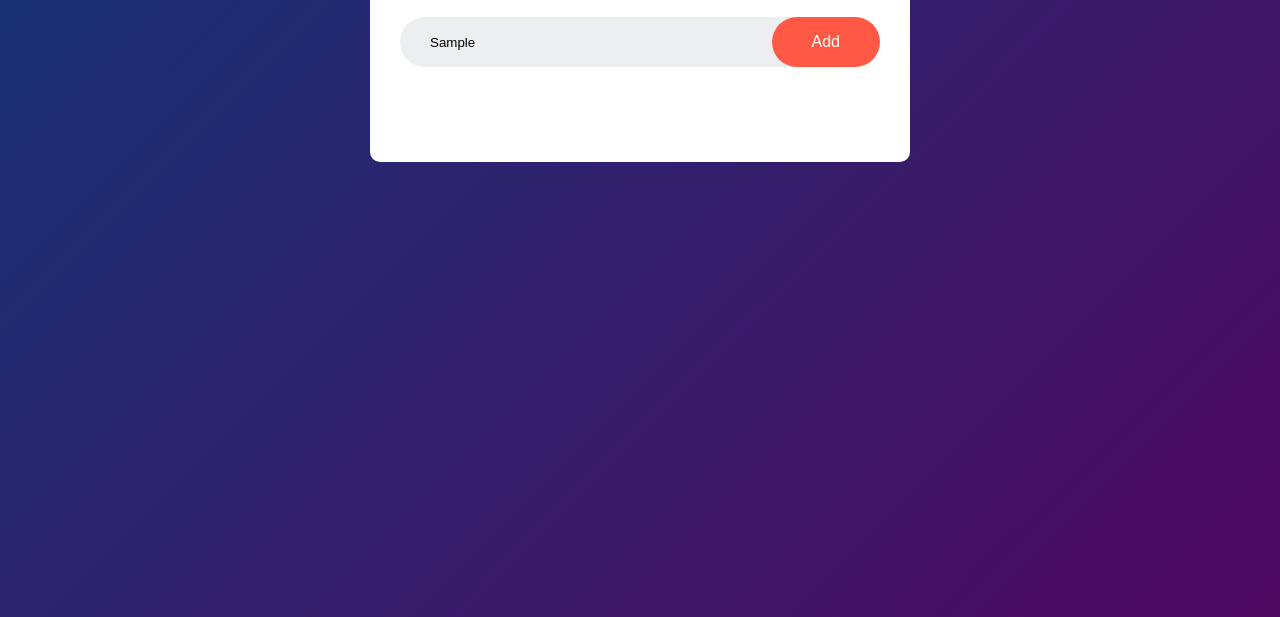
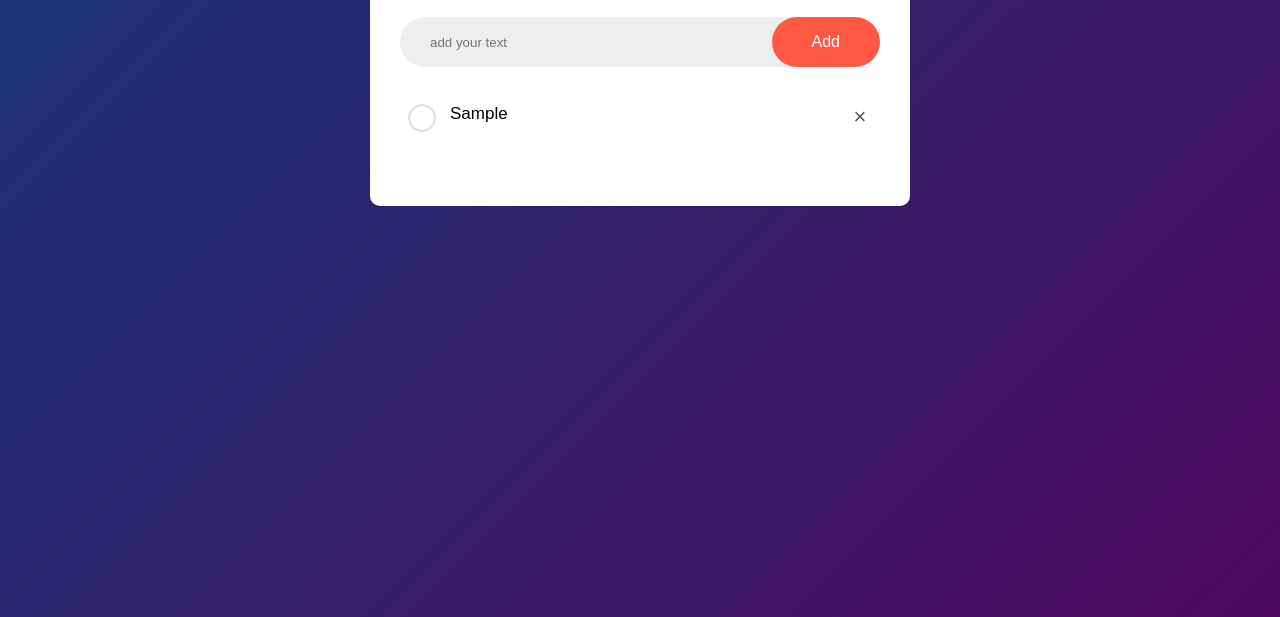
Before and after one commit to TI0J0A0/To-Do-List-App, a plain HTML site: page index.html in a window 1280 px wide. Both pictures are taken after typing "Sample" into the empty fields and a click on the button "Add". Shown: the part 183-800 px from the top of the page. Drawn offline with Linux system fonts and the light colour scheme.

Commit message:
Last update to this project
JS function add - and css Update

```diff
--- a/index.html
+++ b/index.html
@@ -17,8 +17,8 @@
                 <input type="text" id="input-box" placeholder="add your text">
                 <button onclick="addTask()">Add</button>
             </div>
-            <!-- <ul id="list-container">
-                <li class="checked">task 1</li>
+            <ul id="list-container">
+                <!--  <li class="checked">task 1</li>
                 <li>task 2</li>
                 <li>task 3</li> -->
 
--- a/script.js
+++ b/script.js
@@ -1,12 +1,42 @@
 const inputBox = document.getElementById("input-box");
 const listContainer = document.getElementById("list-container");
 
-function addTask(){
-if(inputBox.value === ''){
-alert("ESCREVA AQUI")
+function addTask() {
+    if (inputBox.value === '') {
+        alert("ESCREVA AQUI")
+
+    }
+
+    else {
+        let li = document.createElement("li");
+        li.innerHTML = inputBox.value;
+        listContainer.appendChild(li);
+        let span = document.createElement("span");
+        span.innerHTML = "\u00d7";
+        li.appendChild(span);
+
+    }
+
+    inputBox.value = "";
+    saveData();
+}
+
+listContainer.addEventListener("click", function (e) {
+    if (e.target.tagName === "LI") {
+        e.target.classList.toggle("checked")
+        saveData();
+    }
+    else if (e.target.tagName === "SPAN"){
+        e.target.parentElement.remove();
+        saveData();
+    }
+}, false);
+
+function saveData(){
+    localStorage.setItem("data",listContainer.innerHTML);
+}
+function showTask(){
+    listContainer.innerHTML = localStorage.getItem("data");
 
 }
-
-
-
-}
+showTask();
--- a/style.css
+++ b/style.css
@@ -93,3 +93,21 @@ ul li.checked::before{
    background-image:url(images/checked.png) ;
 
 }
+
+ul li span{
+    position: absolute;
+    right: 0;
+    top: 5px;
+    width: 40px;
+    height: 40px;
+    font-size: 22px;
+    color: #555;
+    line-height: 40px;
+    text-align: center ;
+    border-radius:50%;
+}
+
+ul li span:hover{
+background: #ededed;
+
+}
```
